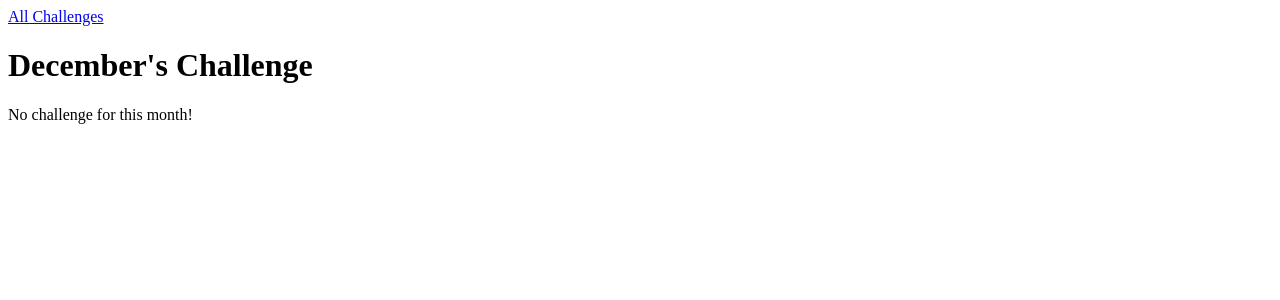
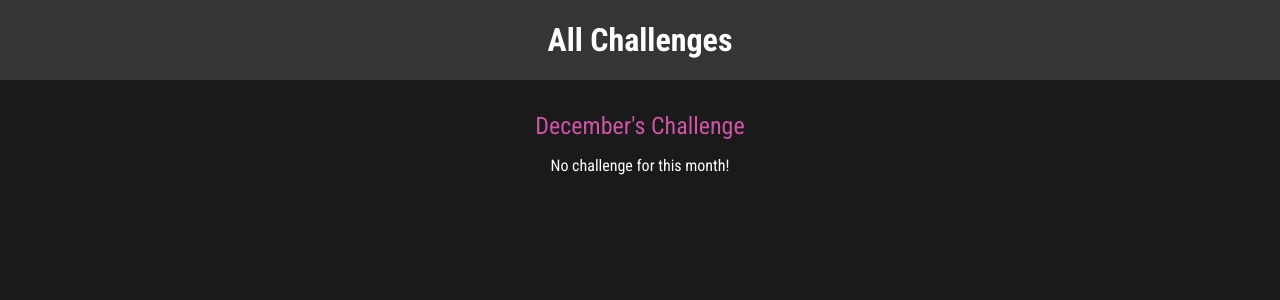
Before and after one commit to Phenomlive/monthly_challenges, a Django app: page /challenges/december in a window 1280 px wide. Shown: the top 300 px of the page. Run offline with Django 5.2, Linux system fonts and the light colour scheme.

Commit message:
added basic css

```diff
--- /dev/null
+++ b/challenges/static/challenges/challenge.css
@@ -0,0 +1,22 @@
+h1,
+h2 {
+  text-align: center;
+  color: white;
+}
+
+h1 {
+  font-size: 1.5rem;
+  margin: 2rem 0 1rem 0;
+  font-weight: normal;
+  color: #cf54a6;
+}
+
+h2 {
+  font-size: 3rem;
+  font-weight: bold;
+}
+
+.fallback {
+  text-align: center;
+  color: white;
+}
--- /dev/null
+++ b/challenges/static/challenges/includes/header.css
@@ -0,0 +1,25 @@
+header {
+    width: 100%;
+    height: 5rem;
+    background-color: #353535;
+  }
+
+  header nav {
+    width: 100%;
+    height: 100%;
+    display: flex;
+    justify-content: center;
+    align-items: center;
+  }
+
+  header nav a {
+    color: white;
+    font-size: 2rem;
+    font-weight: bold;
+    text-decoration: none;
+  }
+
+  header nav a:hover,
+  header nav a:active {
+    color: #cf54a6;
+  }
--- a/challenges/templates/challenges/challenge.html
+++ b/challenges/templates/challenges/challenge.html
@@ -1,4 +1,10 @@
 {% extends "base.html" %}
+{% load static %}
+
+{% block css_style %}
+    <link rel="stylesheet" href="{% static "challenges/challenge.css" %}">
+    <link rel="stylesheet" href="{% static "challenges/includes/header.css" %}">
+{% endblock  %}
 
 {% block page_title %}
     Monthly Challenge
@@ -10,8 +16,8 @@
 
     <h1>{{ month|title }}'s Challenge</h1>
     {% if text is not None %}
-        <p>{{ text }}</p>
+        <h2>{{ text }}</h2>
     {% else %}
-        <p>No challenge for this month!</p>
+        <p class="fallback">No challenge for this month!</p>
     {% endif %}
 {% endblock  %}
--- a/challenges/views.py
+++ b/challenges/views.py
@@ -1,5 +1,5 @@
 from django.shortcuts import render
-from django.http import HttpResponse, HttpResponseNotFound, HttpResponseRedirect
+from django.http import Http404, HttpResponseNotFound, HttpResponseRedirect
 from django.urls import reverse
 
 # Create your views here.
@@ -34,7 +34,7 @@ def monthly_challenge(request, month):
             "month": month
             })
     except:
-        return HttpResponseNotFound("<h1>This month is not supported!</h1>")
+        raise Http404()
 
 def monthly_challenge_by_number(request, month):
     months = list(monthly_challenges.keys())
--- a/monthly_challenges/settings.py
+++ b/monthly_challenges/settings.py
@@ -120,6 +120,10 @@ USE_TZ = True
 
 STATIC_URL = 'static/'
 
+STATICFILES_DIRS = [
+    BASE_DIR / 'static',
+]
+
 # Default primary key field type
 # https://docs.djangoproject.com/en/5.1/ref/settings/#default-auto-field
 
--- /dev/null
+++ b/static/styles.css
@@ -0,0 +1,10 @@
+@import url('https://fonts.googleapis.com/css2?family=Roboto+Condensed:wght@400;700&display=swap');
+
+html {
+  font-family: 'Roboto Condensed', sans-serif;
+}
+
+body {
+  margin: 0;
+  background-color: #1a1a1a;
+}
--- a/templates/base.html
+++ b/templates/base.html
@@ -1,9 +1,12 @@
+{% load static %}
 <!DOCTYPE html>
 <html lang="en">
 <head>
     <meta charset="UTF-8">
     <meta name="viewport" content="width=device-width, initial-scale=1.0">
     <title>{% block page_title %} My Challenges {% endblock %}</title>
+    <link rel="stylesheet" href="{% static 'styles.css' %}">
+    {% block css_style %}{% endblock  %}
 </head>
 <body>
     {% block content %}{% endblock  %}
```
Also changed, not shown: challenges/static/challenges/challenges.css (added, +37 -0 lines), challenges/templates/challenges/index.html (+9 -1 lines), templates/404.html (added, +12 -0 lines).
